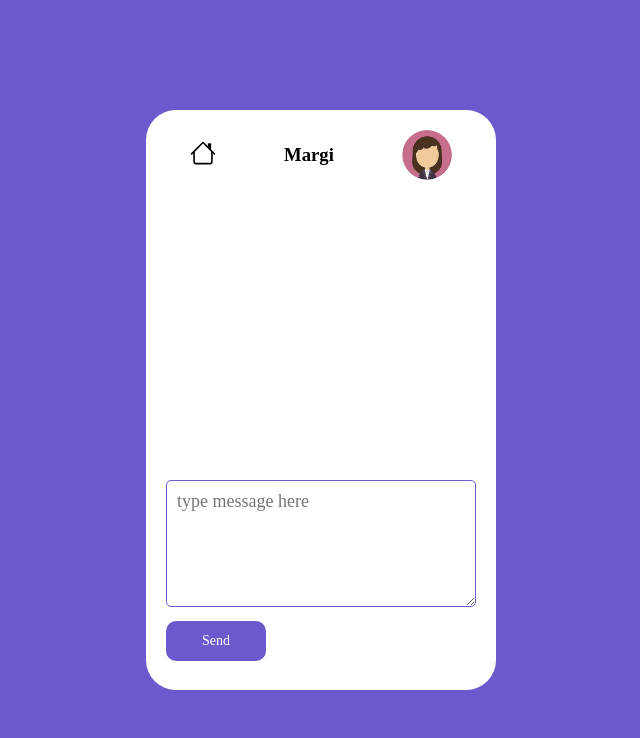
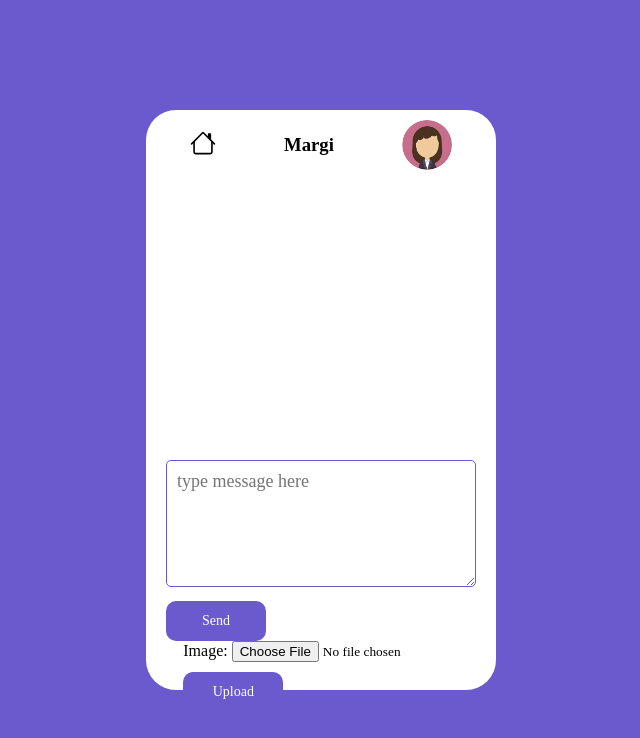
Before and after one commit to ViktorZlatev/PythonProject, a Django app: page /chats/friend/1 in a window 1280 px wide. Shown: the top 738 px of the page, without its empty margins (319-959 px from the left). Run offline with Django 4.2, Linux system fonts and the light colour scheme; a user stored in the database is signed in; data comes from the database, SQL or seed files in the repository; both versions use the stored data as it was after the commit; parts of the project's set-up code (start-up, migrations or seed data) failed here and were passed over.

Commit message:
image_sending_finished

```diff
--- a/website/mychatapp/admin.py
+++ b/website/mychatapp/admin.py
@@ -1,5 +1,5 @@
 from django.contrib import admin
-from .models import Profile , Friend , Message
+from .models import Profile , Friend , Message , Image
 
 # Register your models here.
-admin.site.register([Profile , Friend , Message])
+admin.site.register([Profile , Friend , Message , Image])
--- a/website/mychatapp/forms.py
+++ b/website/mychatapp/forms.py
@@ -1,9 +1,14 @@
 from django import forms
 from django.forms import ModelForm
-from .models import Message
+from .models import Message , Image
 
 class MessageForm(ModelForm):
     body = forms.CharField( widget=forms.Textarea(attrs = { 'class':'forms' , 'rows':5 , 'placeholder':'type message here'} ) )
     class Meta:
         model = Message
         fields = ["body"]
+
+class ImageForm(forms.ModelForm):
+    class Meta:
+        model=Image
+        fields = ('image' ,)
--- a/website/mychatapp/models.py
+++ b/website/mychatapp/models.py
@@ -29,3 +29,9 @@
 
     def __str__(self):
         return self.body
+
+
+class Image(models.Model):
+    image=models.ImageField(upload_to="img/%y")
+    img_sender = models.ForeignKey(Profile , on_delete=models.CASCADE , related_name="img_sender" , default='' )
+    img_reciver = models.ForeignKey( Profile , on_delete=models.CASCADE  , related_name="img_reciver" , default='')
--- a/website/mychatapp/templates/mychatapp/detail.html
+++ b/website/mychatapp/templates/mychatapp/detail.html
@@ -56,16 +56,37 @@
 
             <div class="chat-box-sent">
                 {{chat}}
+
             </div>
 
             {% elif chat.msg_sender == profile and chat.msg_reciver == user %}
 
             <div class="chat-box-received">
                 {{chat}}
+
             </div>
 
             {% endif %}
 
+            {% endfor %}
+
+
+
+            {% for x in img_all %}
+
+            {% if x.img_sender == user and x.img_reciver == profile %}
+
+            <div class="chat-box-sent">
+                <img src="{{x.image.url}}" alt="image" class="img-thumbnail" id="img">
+            </div>
+
+            {% elif x.img_sender == profile and x.img_reciver == user %}
+
+            <div class="chat-box-received">
+                <img src="{{x.image.url}}" alt="image" class="img-thumbnail" id="img">
+            </div>
+
+            {% endif %}
 
             {% endfor %}
 
@@ -73,11 +94,10 @@
             <div class="chat-box-sent" id ="chat-box-sent" style="display: none">
 
             </div>
+        </div>
 
 
-        </div>
-
-        <form action="" id="myform" method="POST">
+        <form action="" id="myform">
             {% csrf_token %}
 
             {{form.body}}
@@ -86,8 +106,17 @@
         </form>
 
 
+        <form action="" method="post" id="img_form" enctype="multipart/form-data">
+
+            {% csrf_token %}
+            {{form_img.as_p}}
+
+            <button id="submit" class="btn btn-lg btn-success">Upload</button>
+        </form>
+
+</div>
+
     </div>
-
 
     <script>
 
@@ -111,15 +140,20 @@
 
 
     let form = document.getElementById("myform")
+    //let img = document.getElementById("img_form")
 
-    form.addEventListener("submit", sendChat)
+    form.addEventListener("submit", sendChat);
+    //img.addEventListener("submit", sendImg);
 
     function sendChat(e){
         e.preventDefault()
+
+
         let chatMessage= document.getElementById("id_body").value
+
         console.log(chatMessage)
 
-        const data = { msg: chatMessage };
+        const data = { msg: chatMessage};
 
         let url = "{% url 'sent_msg' friend.friend_profile.id %}"
 
--- a/website/mychatapp/urls.py
+++ b/website/mychatapp/urls.py
@@ -8,4 +8,5 @@
     path('sent_msg/<str:pk>' , views.sentMessages , name="sent_msg"),
     path('rec_msg/<str:pk>', views.recivedMessages, name = "rec_msg"),
     path('notification', views.chatNotification ,  name = "notification"),
+
 ]
--- a/website/mychatapp/views.py
+++ b/website/mychatapp/views.py
@@ -1,10 +1,8 @@
 from django.shortcuts import render, redirect
-from .models import Message, Profile, Friend
-from .forms import MessageForm
+from .models import Message, Profile, Friend , Image
+from .forms import MessageForm , ImageForm
 from django.http import JsonResponse
 import json
-from django.contrib.auth import get_user_model
-
 import tensorflow as tf
 import numpy as np
 import pandas as pd
@@ -46,8 +44,24 @@
     rec_chats.update(seen=True)
     form = MessageForm()
 
+    if request.method == "POST":
+        img=ImageForm(data=request.POST,files=request.FILES)
+        if img.is_valid():
+            image = img.save(commit=False)
+            image.img_sender = user
+            image.img_reciver = profile
+            image.save()
+
+            obj=img.instance
+            context = {"friend": friend, "form": form, "user":user,
+                "profile":profile, "chats": chats , "num":rec_chats.count() , "form_img":img , "obj":obj }
+            return render(request, "mychatapp/detail.html", context)
+    else:
+        img=ImageForm()
+        image = '0'
+    img_all=Image.objects.all()
     context = {"friend": friend, "form": form, "user":user,
-               "profile":profile, "chats": chats , "num":rec_chats.count()}
+                "profile":profile, "chats": chats , "num":rec_chats.count() , "form_img":img , "img_all":img_all}
     return render(request, "mychatapp/detail.html", context)
 
 
@@ -77,6 +91,7 @@
     profile = Profile.objects.get(id=friend.friend_profile.id)
     data = json.loads(request.body)
     new_chat = data["msg"]
+
 
     # Model prediction
     input_str = vectorizer(new_chat)
--- a/website/website/settings.py
+++ b/website/website/settings.py
@@ -116,10 +116,14 @@
 # Static files (CSS, JavaScript, Images)
 # https://docs.djangoproject.com/en/4.1/howto/static-files/
 
+import os
+
 STATIC_URL = 'static/'
 STATICFILES_DIRS = [BASE_DIR/'static']
 
-MEDIA_URL = 'media/'
+MEDIA_URL = '/media/'
+
+MEDIA_ROOT = os.path.join(BASE_DIR, 'media')
 
 MEDIA_ROOT = BASE_DIR/'static'
 
```
Also changed, not shown: website/db.sqlite3, website/mychatapp/migrations/0004_image.py (added), website/mychatapp/migrations/0005_image_img_reciver_image_img_sender.py (added).
